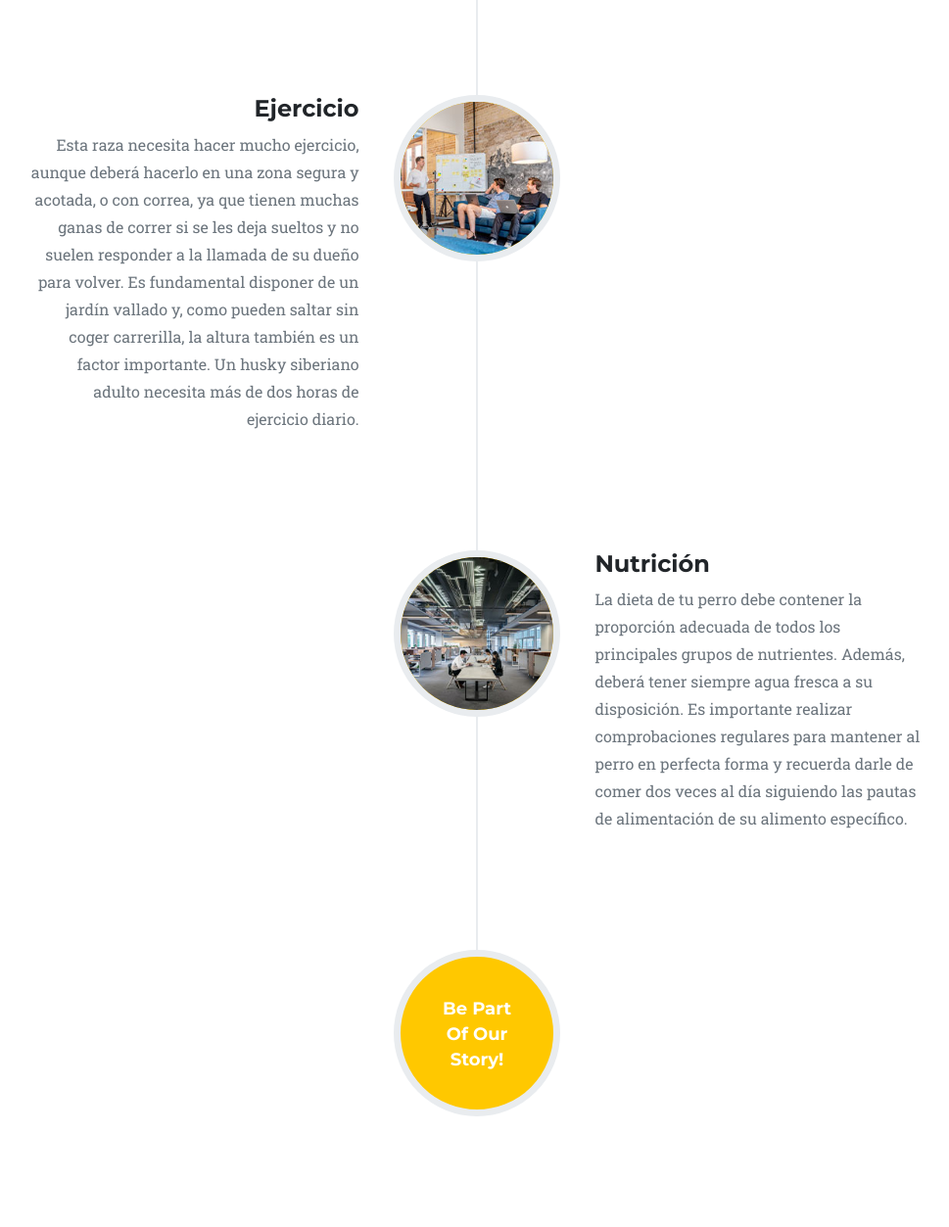
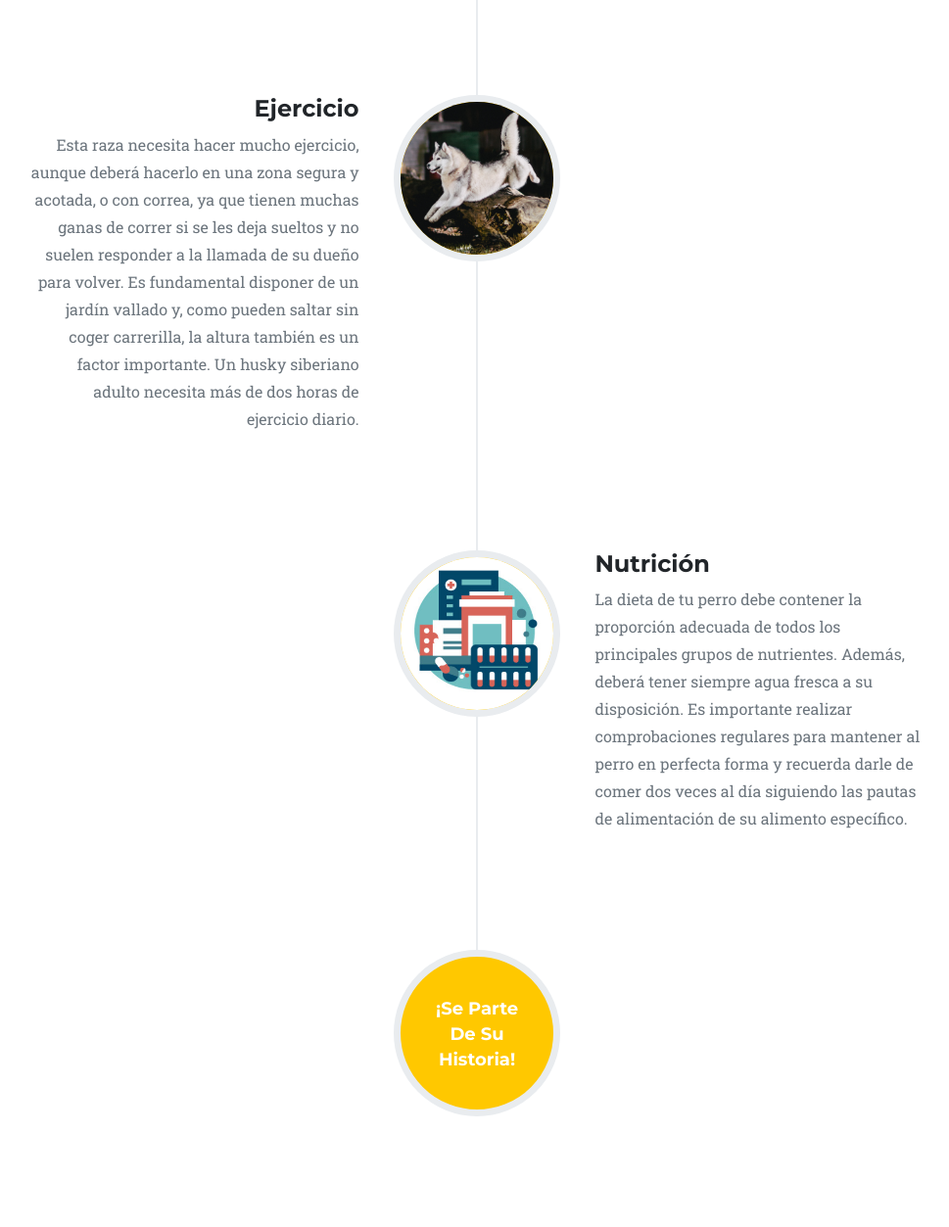
Before and after one commit to arlynmedina/WebPage, a plain HTML site: page dogBreedInfo.html in a window 1280 px wide. Shown: the part 2064-3317 px from the top of the page at 98% size, without its empty margins (153-1122 px from the left). Drawn offline with nearby package versions, Linux system fonts and the light colour scheme.

Commit message:
Segunda pagina de informacion de raza

```diff
--- a/dogBreedInfo.html
+++ b/dogBreedInfo.html
@@ -56,7 +56,6 @@
       </style>
 
   <main>
-
     <!-- About-->
     <section class="page-section" id="about">
         <div class="container">
@@ -66,7 +65,7 @@
             </div>
             <ul class="timeline">
                 <li>
-                    <div class="timeline-image"><img class="rounded-circle center-image img-fluid" src="assets/img/dogs/Husky.jpg" alt="..." /></div>
+                    <div class="timeline-image"><img class="rounded-circle img-fluid" src="assets/img/about/Husky.jpg" alt="..." /></div>
                     <div class="timeline-panel">
                         <div class="timeline-heading">
                             <h4 class="subheading">Personalidad</h4>
@@ -77,7 +76,7 @@
                     </div>
                 </li>
                 <li class="timeline-inverted">
-                    <div class="timeline-image"><img class="rounded-circle img-fluid" src="assets/img/about/2.jpg" alt="..." /></div>
+                    <div class="timeline-image"><img class="rounded-circle img-fluid" src="assets/img/about/health.jpg" alt="..." /></div>
                     <div class="timeline-panel">
                         <div class="timeline-heading">
                             <h4 class="subheading">Salud</h4>
@@ -86,7 +85,7 @@
                     </div>
                 </li>
                 <li>
-                    <div class="timeline-image"><img class="rounded-circle img-fluid" src="assets/img/about/3.jpg" alt="..." /></div>
+                    <div class="timeline-image"><img class="rounded-circle img-fluid" src="assets/img/about/husky2.jpg" alt="..." /></div>
                     <div class="timeline-panel">
                         <div class="timeline-heading">
                             <h4 class="subheading">Ejercicio</h4>
@@ -95,7 +94,7 @@
                     </div>
                 </li>
                 <li class="timeline-inverted">
-                    <div class="timeline-image"><img class="rounded-circle img-fluid" src="assets/img/about/4.jpg" alt="..." /></div>
+                    <div class="timeline-image"><img class="rounded-circle img-fluid" src="assets/img/about/food.png" alt="..." /></div>
                     <div class="timeline-panel">
                         <div class="timeline-heading">
                             <h4 class="subheading">Nutrición</h4>
@@ -106,11 +105,11 @@
                 <li class="timeline-inverted">
                     <div class="timeline-image">
                         <h4>
-                            Be Part
+                            ¡Se Parte
                             <br />
-                            Of Our
+                            De Su
                             <br />
-                            Story!
+                            Historia!
                         </h4>
                     </div>
                 </li>
```
Also changed, not shown: assets/img/about/Food.png (added), assets/img/about/health.jpg (added), assets/img/about/husky2.jpg (added), assets/img/about/nutrition.png (added), 2 other files.
